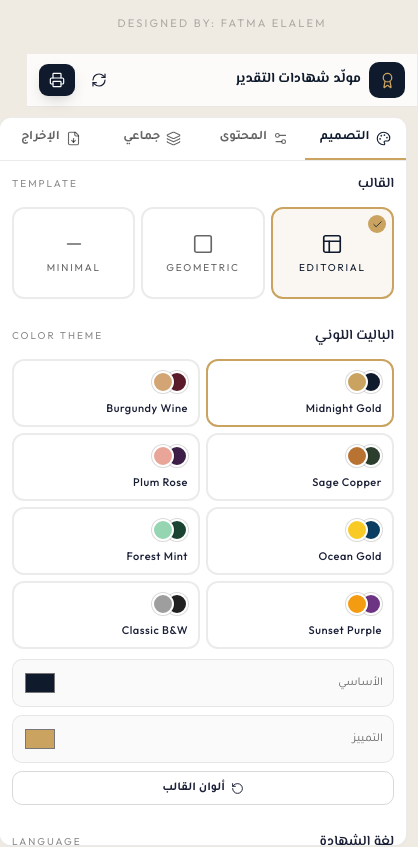
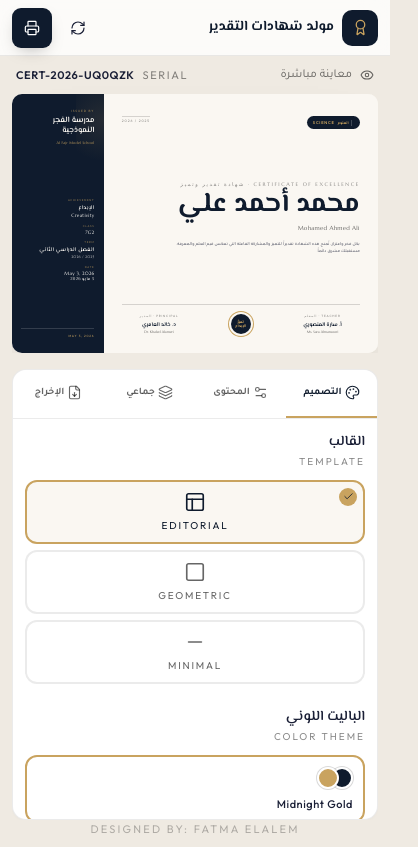
Before and after one commit to 3bdallahMa7moud/Certificate-Studio, a React (Vite) app: page / in a window 390 px wide. Shown: the top 847 px of the page, 418 px wide, since content can reach past the window. Built offline with nearby package versions, Linux system fonts and the light colour scheme.

Commit message:
first commit

```diff
--- a/src/index.css
+++ b/src/index.css
@@ -3,11 +3,13 @@
      ========================================= */
   *, *::before, *::after { box-sizing: border-box; margin: 0; padding: 0; }
   html, body { height: 100%; }
+  html { width: 100%; overflow-x: hidden; }
   button { background: none; border: none; cursor: pointer; font: inherit; color: inherit; }
   input, textarea, select { font: inherit; color: inherit; outline: none; }
   ul { list-style: none; }
 
   :root {
+    --topbar-height: 72px;
     --shell-bg: #EFEAE2;
     --card-bg: #FFFFFF;
     --hairline: rgba(0, 0, 0, 0.08);
@@ -37,6 +39,8 @@
     color: var(--text);
     -webkit-font-smoothing: antialiased;
     transition: background 400ms ease;
+    min-width: 0;
+    overflow: hidden;
   }
 
   .font-display-ar { font-family: 'El Messiri', serif; }
@@ -49,12 +53,14 @@
      ========================================= */
   .topbar {
     position: sticky; top: 0; z-index: 50;
+    height: var(--topbar-height);
     background: rgba(255, 255, 255, 0.78);
     backdrop-filter: blur(14px);
     -webkit-backdrop-filter: blur(14px);
     border-bottom: 1px solid var(--hairline);
   }
   .topbar-inner {
+    height: 100%;
     max-width: 1600px; margin: 0 auto;
     padding: 14px 24px;
     display: flex; align-items: center; justify-content: space-between;
@@ -107,16 +113,26 @@
     padding: 24px;
     display: grid; gap: 24px;
     grid-template-columns: 1fr;
+    height: calc(100dvh - var(--topbar-height));
+    min-height: 0;
+    overflow: hidden;
   }
   @media (min-width: 1024px) {
-    .layout { grid-template-columns: 1fr 420px; }
+    .layout { grid-template-columns: minmax(0, 1fr) 420px; align-items: stretch; }
   }
 
   /* =========================================
      PREVIEW PANE
      ========================================= */
-  .preview-pane { order: 2; }
-  @media (min-width: 1024px) { .preview-pane { order: 1; position: sticky; top: 96px; align-self: start; } }
+  .preview-pane { order: 2; min-height: 0; overflow: hidden; }
+  @media (min-width: 1024px) {
+    .preview-pane {
+      order: 1;
+      height: 100%;
+      display: flex;
+      flex-direction: column;
+    }
+  }
 
   .preview-meta {
     display: flex; justify-content: space-between; align-items: center;
@@ -139,6 +155,7 @@
     box-shadow: 0 30px 60px -30px rgba(0,0,0,0.25);
     transition: background 400ms ease;
     background: var(--soft);
+    flex-shrink: 0;
   }
 
   /* =========================================
@@ -594,62 +611,23 @@
     letter-spacing: 0;
   }
 
-  /* Verification block */
-  .cert-verification {
-    display: inline-flex;
-    align-items: center;
-    gap: 0.7cqw;
-    background: rgba(255,255,255,0.9);
-    color: var(--primary);
-    border: 1px solid rgba(0,0,0,0.08);
-    border-radius: 0.8cqw;
-    padding: 0.5cqw 0.7cqw;
-    direction: ltr;
-    text-align: left;
-  }
-  .cert-verification img {
-    width: 5.8cqw;
-    height: 5.8cqw;
-    object-fit: contain;
-    background: white;
-    border-radius: 0.35cqw;
-  }
-  .cert-verification span {
-    display: block;
-    font-family: 'Outfit', sans-serif;
-    font-size: 0.55cqw;
-    letter-spacing: 0.18em;
-    color: var(--muted);
-  }
-  .cert-verification strong {
-    display: block;
-    font-family: 'Outfit', sans-serif;
-    font-size: 0.75cqw;
-    letter-spacing: 0.04em;
-    color: var(--primary);
-    margin-top: 0.15cqw;
-  }
   .cert-editorial .right-bottom {
     display: flex;
     flex-direction: column;
     gap: 1cqw;
-  }
-  .cert-geometric > .content > .cert-verification {
-    position: absolute;
-    left: 0;
-    bottom: 0;
-  }
-  .cert-minimal > .cert-verification {
-    position: absolute;
-    left: 4cqw;
-    bottom: 3cqw;
   }
 
   /* =========================================
      SETTINGS PANEL
      ========================================= */
   .settings-pane { order: 1; }
-  @media (min-width: 1024px) { .settings-pane { order: 2; } }
+  @media (min-width: 1024px) {
+    .settings-pane {
+      order: 2;
+      height: 100%;
+      min-height: 0;
+    }
+  }
 
   .settings-card {
     background: var(--card-bg);
@@ -657,6 +635,10 @@
     border-radius: 16px;
     overflow: hidden;
     box-shadow: 0 1px 3px rgba(0,0,0,0.02);
+    height: 100%;
+    min-height: 0;
+    display: flex;
+    flex-direction: column;
   }
   .tabs {
     display: flex;
@@ -674,7 +656,15 @@
   .tab svg { width: 16px; height: 16px; }
   .tab.active { color: var(--primary); border-bottom-color: var(--accent); }
 
-  .panel { display: none; padding: 20px; max-height: calc(100vh - 220px); overflow-y: auto; }
+  .panel {
+    display: none;
+    padding: 20px;
+    flex: 1;
+    min-height: 0;
+    overflow-y: auto;
+    overscroll-behavior: contain;
+    -webkit-overflow-scrolling: touch;
+  }
   .panel.active { display: block; animation: fadeUp 0.35s ease-out; }
 
   @keyframes fadeUp { from { opacity: 0; transform: translateY(8px); } to { opacity: 1; transform: none; } }
@@ -850,24 +840,6 @@
     gap: 7px;
     font-size: 12px;
     color: var(--muted-soft);
-  }
-
-  .check-row {
-    display: flex;
-    align-items: center;
-    gap: 8px;
-    padding: 10px 12px;
-    border: 1px solid var(--hairline);
-    border-radius: 10px;
-    background: rgba(0,0,0,0.02);
-    font-size: 12px;
-    color: var(--text);
-    margin-bottom: 12px;
-  }
-  .check-row input {
-    width: 16px;
-    height: 16px;
-    accent-color: var(--primary);
   }
 
   /* Tip */
@@ -1113,8 +1085,14 @@
      DESIGNER CREDIT
      ========================================= */
   .page-footer {
+    position: fixed;
+    right: 0;
+    bottom: 0;
+    left: 0;
+    z-index: 5;
+    pointer-events: none;
     text-align: center;
-    padding: 16px 24px 24px;
+    padding: 8px 24px;
     font-family: 'Outfit', sans-serif;
     font-size: 11px;
     letter-spacing: 0.2em;
@@ -1127,6 +1105,7 @@
      RESPONSIVE — MOBILE
      ========================================= */
   @media (max-width: 640px) {
+    :root { --topbar-height: 56px; }
     .topbar-inner { padding: 10px 14px; gap: 8px; }
     .brand-name h1 { font-size: 15px; }
     .brand-name .sub { display: none; }
@@ -1141,7 +1120,7 @@
     .settings-card { border-radius: 12px; }
     .tab { padding: 12px 10px; font-size: 13px; gap: 6px; }
     .tab svg { width: 15px; height: 15px; }
-    .panel { padding: 14px; max-height: calc(100vh - 160px); }
+    .panel { padding: 14px; }
 
     /* تصغير الشبكات */
     .grid-4 { grid-template-columns: repeat(4, 1fr); gap: 5px; }
@@ -1161,6 +1140,7 @@
   }
 
   @media (max-width: 400px) {
+    :root { --topbar-height: 52px; }
     .topbar-inner { padding: 8px 12px; }
     .brand { gap: 8px; }
     .brand-name h1 { font-size: 14px; }
@@ -1180,6 +1160,413 @@
     .section-title { font-size: 14px; }
   }
 
+  /* Touch layout: fixed preview with scrollable tabs, tested down to 320px. */
+  @media (max-width: 1023px) {
+    :root { --topbar-height: 58px; }
+
+    .topbar {
+      position: sticky;
+      top: 0;
+    }
+
+    .topbar-inner {
+      width: 100%;
+      max-width: none;
+      padding-inline: max(12px, env(safe-area-inset-left)) max(12px, env(safe-area-inset-right));
+    }
+
+    .brand,
+    .brand-name,
+    .topbar-actions,
+    .btn,
+    .btn-save,
+    .tab,
+    .field,
+    .field-input,
+    .field-textarea {
+      min-width: 0;
+    }
+
+    .brand-name h1 {
+      max-width: 44vw;
+      white-space: nowrap;
+      overflow: hidden;
+      text-overflow: ellipsis;
+    }
+
+    .layout {
+      width: 100%;
+      max-width: none;
+      padding: 12px max(12px, env(safe-area-inset-right)) calc(24px + env(safe-area-inset-bottom)) max(12px, env(safe-area-inset-left));
+      gap: 16px;
+      height: calc(100dvh - var(--topbar-height));
+      grid-template-rows: auto minmax(0, 1fr);
+      overflow: hidden;
+    }
+
+    .preview-pane {
+      order: 1;
+      display: flex;
+      flex-direction: column;
+      min-height: 0;
+      overflow: hidden;
+    }
+
+    .settings-pane {
+      order: 2;
+      height: 100%;
+      min-height: 0;
+      overflow: hidden;
+    }
+
+    .preview-meta {
+      flex-wrap: wrap;
+      gap: 8px;
+      align-items: flex-start;
+    }
+
+    .serial-display {
+      max-width: 100%;
+      overflow: hidden;
+    }
+
+    .serial-display .num {
+      overflow: hidden;
+      text-overflow: ellipsis;
+      white-space: nowrap;
+    }
+
+    .cert-wrap {
+      width: 100%;
+      max-width: 100%;
+    }
+
+    .preview-pane .cert {
+      width: min(100%, 72dvh);
+      margin-inline: auto;
+    }
+
+    .settings-card {
+      border-radius: 14px;
+      overflow: hidden;
+      height: 100%;
+      min-height: 0;
+    }
+
+    .tabs {
+      display: grid;
+      grid-template-columns: repeat(4, minmax(0, 1fr));
+      position: static;
+      z-index: 20;
+      background: var(--card-bg);
+      border-radius: 14px 14px 0 0;
+      flex-shrink: 0;
+    }
+
+    .tab {
+      min-height: 48px;
+      padding: 10px 6px;
+      gap: 5px;
+      line-height: 1.2;
+      white-space: normal;
+    }
+
+    .panel {
+      flex: 1;
+      min-height: 0;
+      overflow-y: auto;
+      padding: 16px;
+    }
+
+    .section {
+      margin-bottom: 22px;
+    }
+
+    .section-head {
+      gap: 10px;
+    }
+
+    .section-title {
+      min-width: 0;
+    }
+
+    .section-sub {
+      flex-shrink: 0;
+    }
+
+    .grid-3 {
+      grid-template-columns: repeat(3, minmax(0, 1fr));
+    }
+
+    .grid-2 {
+      grid-template-columns: repeat(2, minmax(0, 1fr));
+    }
+
+    .grid-4 {
+      grid-template-columns: repeat(4, minmax(0, 1fr));
+    }
+
+    .tile,
+    .theme-tile,
+    .icon-tile,
+    .behavior-tile {
+      min-width: 0;
+    }
+
+    .tile .tile-name,
+    .icon-tile .lab,
+    .behavior-tile span,
+    .theme-tile-name {
+      overflow-wrap: anywhere;
+    }
+
+    .field-input,
+    .field-textarea,
+    .batch-names,
+    .table-input {
+      font-size: 16px;
+    }
+
+    .field-input,
+    .table-input,
+    select.field-input {
+      min-height: 44px;
+    }
+
+    .field-textarea,
+    .batch-names {
+      min-height: 96px;
+    }
+
+    .save-row {
+      display: grid;
+      grid-template-columns: repeat(2, minmax(0, 1fr));
+      gap: 8px;
+    }
+
+    .action-row {
+      grid-template-columns: minmax(0, 1fr);
+    }
+
+    .btn,
+    .btn-save,
+    .upload-btn,
+    .btn-batch {
+      min-height: 44px;
+      white-space: normal;
+      line-height: 1.35;
+      text-align: center;
+    }
+
+    .btn-save {
+      padding-inline: 10px;
+    }
+
+    .upload-area {
+      align-items: stretch;
+    }
+  }
+
+  @media (max-width: 640px) {
+    :root { --topbar-height: 56px; }
+
+    .tabs {
+      position: static;
+    }
+
+    .tab span {
+      display: block;
+      font-size: 11px;
+    }
+
+    .grid-2 {
+      grid-template-columns: 1fr;
+    }
+
+    .grid-3 {
+      grid-template-columns: repeat(3, minmax(0, 1fr));
+    }
+
+    .grid-4 {
+      grid-template-columns: repeat(2, minmax(0, 1fr));
+    }
+
+    .icon-tile {
+      min-height: 58px;
+      aspect-ratio: auto;
+      padding: 8px 4px;
+    }
+
+    .behavior-tile {
+      justify-content: flex-start;
+    }
+
+    .batch-table-wrap {
+      max-height: none;
+      overflow: visible;
+      border: 0;
+      background: transparent;
+    }
+
+    .batch-table,
+    .batch-table thead,
+    .batch-table tbody,
+    .batch-table tr,
+    .batch-table th,
+    .batch-table td {
+      display: block;
+      width: 100%;
+      min-width: 0;
+    }
+
+    .batch-table thead {
+      display: none;
+    }
+
+    .batch-table tbody {
+      display: grid;
+      gap: 10px;
+    }
+
+    .batch-table tr {
+      border: 1px solid var(--hairline);
+      border-radius: 12px;
+      background: white;
+      overflow: hidden;
+    }
+
+    .batch-table tr.duplicate {
+      border-color: rgba(180, 80, 40, 0.3);
+    }
+
+    .batch-table th,
+    .batch-table td {
+      border-bottom: 1px solid var(--hairline);
+      padding: 10px;
+    }
+
+    .batch-table td {
+      display: grid;
+      grid-template-columns: 82px minmax(0, 1fr);
+      gap: 10px;
+      align-items: center;
+    }
+
+    .batch-table td::before {
+      content: attr(data-label);
+      color: var(--muted-soft);
+      font-size: 11px;
+      font-weight: 700;
+    }
+
+    .batch-table td:last-child {
+      border-bottom: 0;
+    }
+
+    .batch-table .empty-row {
+      display: block;
+      border: 1px solid var(--hairline);
+      border-radius: 12px;
+      background: white;
+    }
+
+    .batch-table .empty-row::before {
+      content: none;
+    }
+
+    .row-actions {
+      justify-content: flex-start;
+    }
+
+    .row-actions button {
+      width: 40px;
+      height: 40px;
+    }
+  }
+
+  @media (max-width: 420px) {
+    .brand-name h1 {
+      max-width: 38vw;
+    }
+
+    .topbar-actions .btn {
+      width: 40px;
+      min-height: 40px;
+      padding: 0;
+      justify-content: center;
+    }
+
+    .tabs {
+      position: static;
+    }
+
+    .tab {
+      padding: 8px 4px;
+      gap: 3px;
+    }
+
+    .tab span {
+      font-size: 10px;
+    }
+
+    .panel {
+      padding: 12px;
+    }
+
+    .grid-3 {
+      grid-template-columns: 1fr;
+    }
+
+    .tile {
+      min-height: 64px;
+      aspect-ratio: auto;
+    }
+
+    .save-row {
+      grid-template-columns: 1fr;
+    }
+
+    .section-head {
+      align-items: flex-start;
+      flex-direction: column;
+      gap: 2px;
+    }
+
+    .batch-table td {
+      grid-template-columns: 72px minmax(0, 1fr);
+    }
+  }
+
+  @media (max-width: 340px) {
+    :root { --topbar-height: 50px; }
+
+    .brand-name h1 {
+      display: none;
+    }
+
+    .brand-mark {
+      width: 34px;
+      height: 34px;
+    }
+
+    .layout {
+      padding-inline: 8px;
+    }
+
+    .tabs {
+      grid-template-columns: repeat(4, minmax(0, 1fr));
+    }
+
+    .tab span {
+      display: none;
+    }
+
+    .batch-table td {
+      grid-template-columns: 1fr;
+      gap: 5px;
+    }
+  }
+
   /* =========================================
      PRINT
      ========================================= */
@@ -1189,6 +1576,7 @@
       -webkit-print-color-adjust: exact !important;
       print-color-adjust: exact !important;
     }
+    html, body { overflow: visible !important; }
     body { background: white !important; }
     .no-print { display: none !important; }
     .print-only { display: block !important; }
```
Also changed, not shown: components/BatchTable.jsx (+7 -7 lines).
